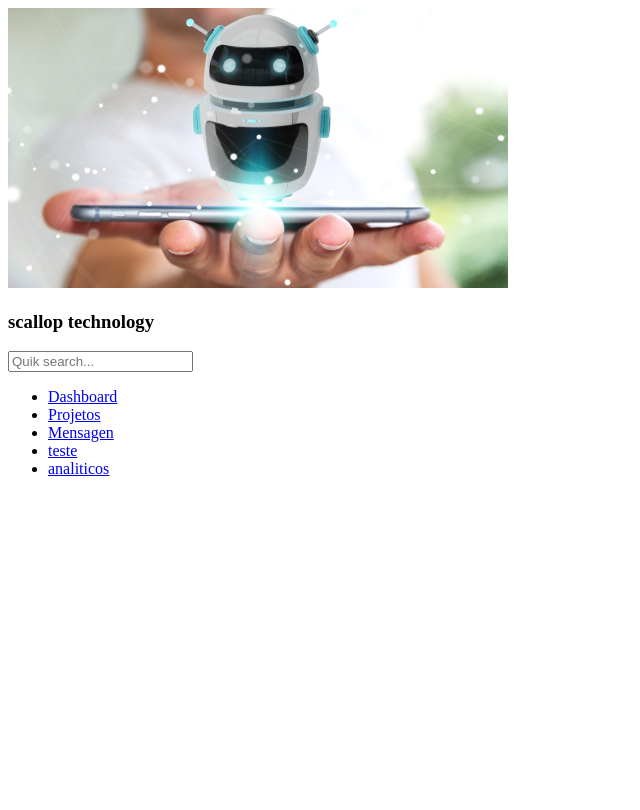
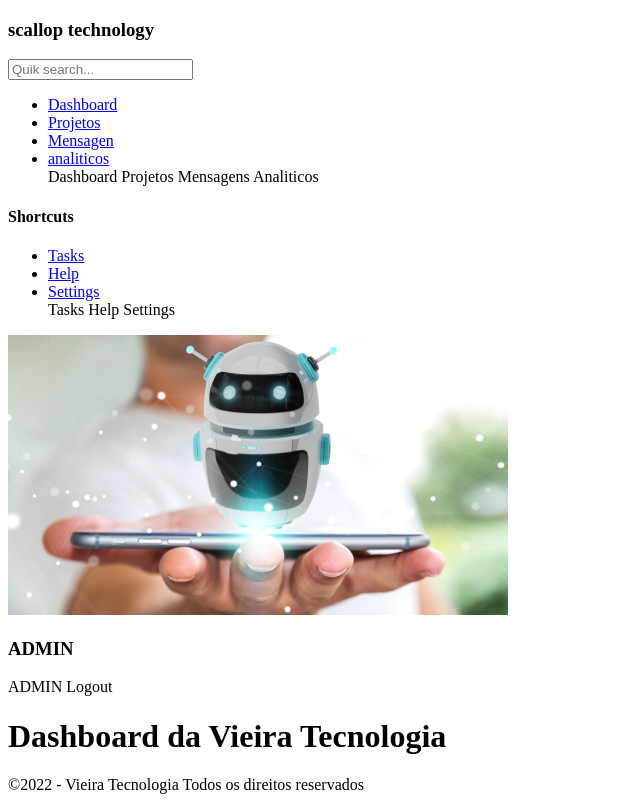
Before and after one commit to joao-p-123/EstudoTimeSheet, a plain HTML site: page index.html in a window 1280 px wide. Shown: the whole page, without its empty margins (0-640 px from the left). Drawn offline with Linux system fonts and the light colour scheme.

Commit message:
finalizando o html e indo para o css

```diff
--- a/index.html
+++ b/index.html
@@ -18,7 +18,7 @@
                 <i class="bx bx-chevron-left"></i>
 
             </span>
-            <img src="/img/Learning-Bots.jpg" class="logo">
+
             <h3 class="hide">scallop technology</h3>
 
         </div>
@@ -68,35 +68,105 @@
                     </a>
 
                 </li>
+
                 <li class="tooltip-element" data-tooltop="0">
                     <a href="#" data-active="i">
                         <div class="icon">
-                            <i class="bx bx-bar-shart-square"></i>
-                            <i class="bx bxs-bar-shart-square"></i>
+                            <i class="bx bx-bar-chart-square"></i>
+                            <i class="bx bxs-bar-chart-square"></i>
+                            <i class="bx bxs-tachometer"></i>
+                        </div>
+                        <span class="link hide">analiticos</span>
+                    </a>
+                </li>
+
+                <div class="tooltip">
+                    <span class="show">Dashboard</span>
+                    <span>Projetos</span>
+                    <span>Mensagens</span>
+                    <span>Analiticos</span>
+                </div>
+            </ul>
+
+            <h4 class="hide">Shortcuts</h4>
+            <ul>
+                <li class="tooltip-element" data-tooltop="0">
+                    <a href="#" data-active="4">
+                        <div class="icon">
+                            <i class="bx bx-notepad"></i>
+                            <i class="bx bxs-notepad"></i>
+                        </div>
+                        <span class="link hide">Tasks</span>
+                    </a>
+                </li>
+
+                <li class="tooltip-element" data-tooltop="1">
+                    <a href="#" data-active="5">
+                        <div class="icon">
+                            <i class="bx bx-help-circle"></i>
+                            <i class="bx bxs-help-circle"></i>
+                        </div>
+                        <span class="link hide">Help</span>
+                    </a>
+                </li>
+
+                <li class="tooltip-element" data-tooltop="2">
+                    <a href="#" data-active="5">
+                        <div class="icon">
+                            <i class="bx bx-cog"></i>
+                            <i class="bx bxs-cog"></i>
+                        </div>
+                        <span class="link hide">Settings</span>
+                    </a>
+                </li>
+
+                <div class="tooltip">
+                    <span class="show">Tasks</span>
+                    <span>Help</span>
+                    <span>Settings</span>
+
+                </div>
+            </ul>
+
+            <div class="sidebar-footer">
+
+                <a href="#" class="accont tooltip-element" data-tooltop="0">
+                    <i class="bx bx-user"></i>
+                </a>
+
+                <div class="admin-user tooltip-element" data-tooltop="1">
+                    <div class="admin-profile hide">
+                        <img src="/img/Learning-Bots.jpg" alt="">
+                        <div class="admin-inf">
+                            <h3>ADMIN</h3>
                         </div>
 
-                        <span class="link hide">teste</span>
+                    </div>
+                    <a href="#" class="log-out">
+                        <i class="bx bx-log-out"></i>
                     </a>
 
-                </li>
-                <li class="tooltip-element" data-tooltop="0">
-                    <a href="#" data-active="i">
-                        <div class="icon">
-                            <i class="bx bx-message-square-detail"></i>
-                            <i class="bx bx-message-square-detail"></i>
-                            <i class="bx bxs-tachometer"></i>
+                </div>
 
-                        </div>
+                <div class="tooltip">
+                    <span class="show">ADMIN</span>
+                    <span>Logout</span>
 
-                        <span class="link hide">analiticos</span>
-                    </a>
+                </div>
 
-                </li>
-            </ul>
+            </div>
+
 
         </div>
     </nav>
 
+    <main>
+        <h1>Dashboard da Vieira Tecnologia</h1>
+        <p class="copyright">
+            &copy;2022 - <span>Vieira Tecnologia</span> Todos os direitos reservados
+        </p>
+    </main>
+
 </body>
 
 </html>
```
